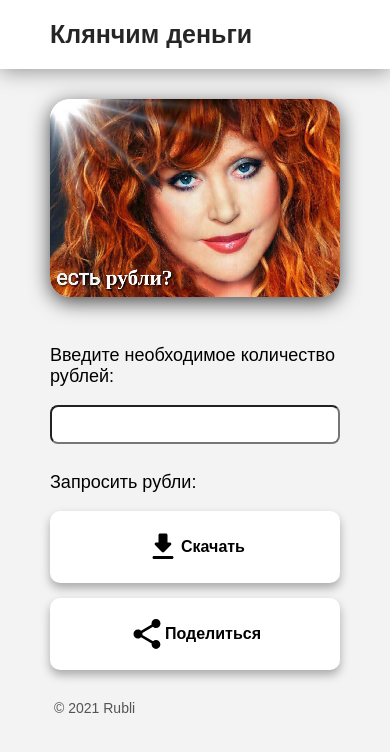
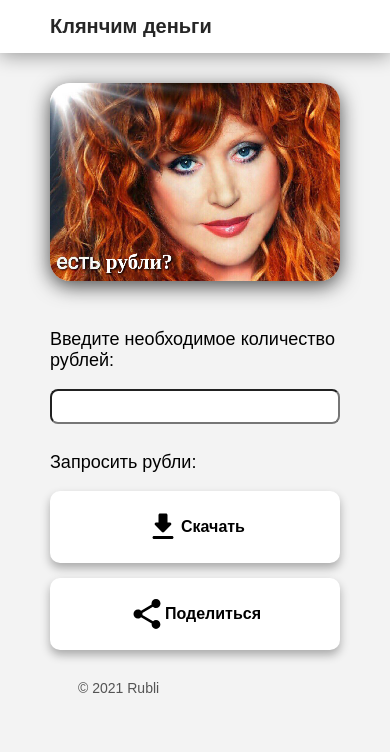
Before and after one commit to Cinium/rubli, a website: page index.html in a window 390 px wide. Drawn offline with Linux system fonts and the light colour scheme.

Commit message:
улучшены стили

```diff
--- a/src/styles/footer/footer.css
+++ b/src/styles/footer/footer.css
@@ -1,19 +1,19 @@
 .footer {
     margin-top: 30px;
     max-width: 880px;
-    margin: 30px auto;
+    padding: 0 30vw
 }
 
-@media screen and (max-width: 1023px) {
+@media screen and (max-width: 767px) {
     .footer {
-        margin: 30px 15.625%;
+        padding: 0 20vw;
     }
 }
 
 @media screen and (max-width: 424px) {
     .footer {
         max-width: 282px;
-        margin: 30px auto;
+        padding: 0 20vw
     }
 }
 
--- a/src/styles/header/__title/header__title.css
+++ b/src/styles/header/__title/header__title.css
@@ -5,6 +5,7 @@
 
 @media screen and (max-width: 424px) {
     .header__title {
-        font-size: 25px;
+        font-size: 20px;
+        font-weight: 700;
     }
 }
--- a/src/styles/header/header.css
+++ b/src/styles/header/header.css
@@ -20,6 +20,6 @@
 
 @media screen and (max-width: 424px) {
     .header {
-        padding: 20px 50px 20px;
+        padding: 15px 50px;
     }
 }
--- a/src/styles/input/input.css
+++ b/src/styles/input/input.css
@@ -1,11 +1,14 @@
 .input {
     margin-bottom: 15px;
+    outline: none;
+    font-size: large;
 }
 
 @media screen and (max-width: 424px) {
     .input {
         border-radius: 8px;
-        padding: 10px;
+        padding: 5px;
         margin-bottom: 10px;
+
     }
 }
```
